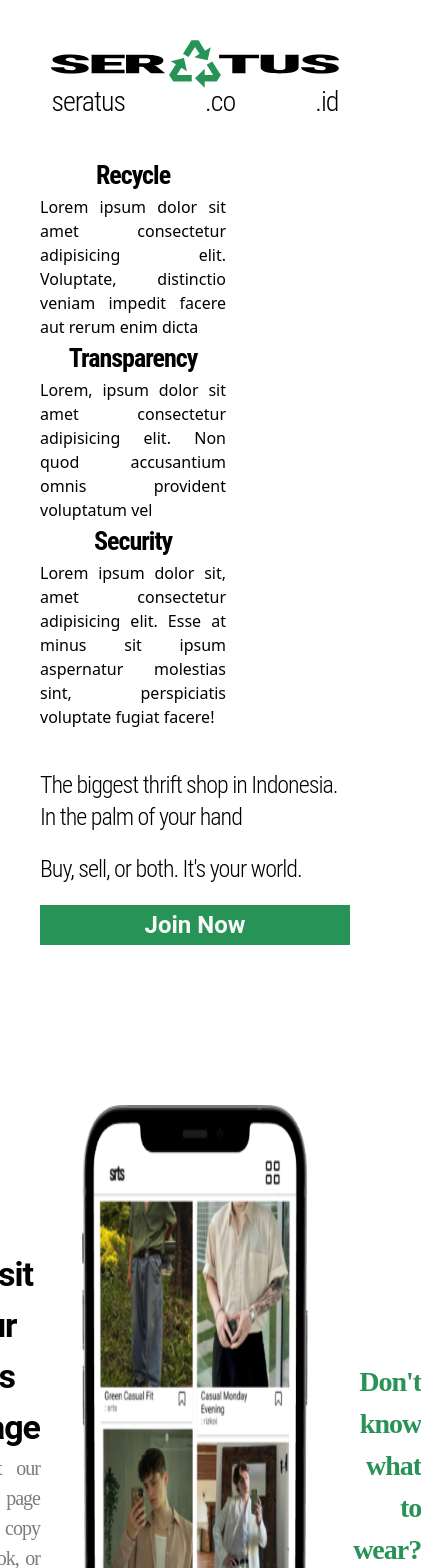
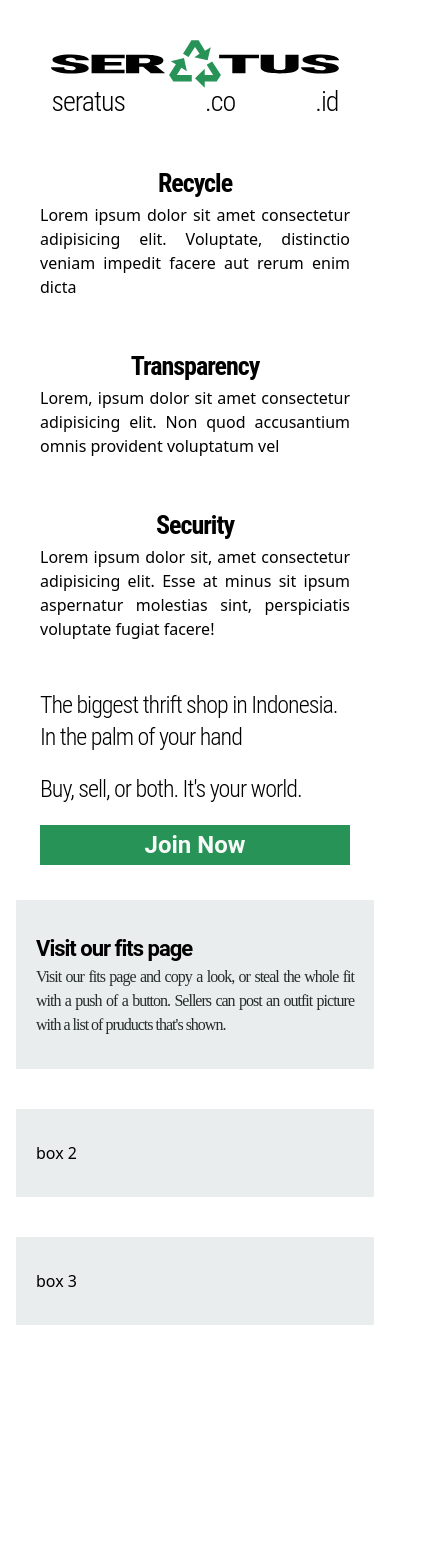
Before and after one commit to rzsoeharto/srts, a React (Create React App) app: page / in a window 390 px wide. Shown: the top 1568 px of the page, 421 px wide, since content can reach past the window. After the commit the page ends 1325 px from the top, so only its background shows below. Built offline with nearby package versions, Linux system fonts and the light colour scheme.

Commit message:
cleaned section 1 & 2  for mobile

```diff
--- a/src/components/OfferingSection.jsx
+++ b/src/components/OfferingSection.jsx
@@ -1,8 +1,8 @@
 import React from "react";
-import { offers } from ".//offeringData";
+import { offers } from "./offeringData";
 import { useState } from "react";
 
-const OfferingSection = ({ children }) => {
+function OfferingSection() {
   const [activeTab, setActiveTab] = useState(1);
   const offering = offers.find((p) => p.id.toString() === activeTab.toString());
 
@@ -22,16 +22,16 @@ const OfferingSection = ({ children }) => {
     }
   };
 
-  console.log(activeTab);
   return (
     <>
-      <div className="flex flex-row place-content-center pt-42">
+      <div className="pt-32 sm:pt-10">
+        <div className="flex flex-row place-content-center pt-6 pb-20 md:hidden">
           <div className="flex flex-col w-96 pt-36">
             <h1 className="landingHeader">{offering.title}</h1>
             <p className="protoText text-justify">{offering.subText}</p>
           </div>
-        <img src={offering.img} alt="" className="transition-transform" />
-        <div className="flex flex-row pt-64">
+          <img src={offering.img} alt="" />
+          <div className="flex flex-row pt-64 space-x-10">
             <div className="flex flex-col space-y-3">
               <p
                 className={
@@ -64,24 +64,39 @@ const OfferingSection = ({ children }) => {
                 Afraid of scam?
               </p>
             </div>
-          <div className="flex flex-col pt-7 space-y-8">
+            <div className="flex flex-col pt-8 space-y-8">
               <img
                 src="../../assets/icons/arrowUp.svg"
                 className="cursor-pointer"
                 onClick={handleMin}
-              alt=""
+                alt="-"
               />
               <img
                 src="../../assets/icons/arrowDown.svg"
                 className="cursor-pointer"
                 onClick={handlePlus}
-              alt=""
+                alt="+"
               />
+            </div>
+          </div>
+        </div>
+        <div className="hidden md:flex md:place-content-center">
+          <div className="flex-col space-y-10">
+            <div className="three-cards px-5 py-8 m-4">
+              <h1 className="landingHeader mbl">Visit our fits page</h1>
+              <p className="protoMbl text-justify">
+                Visit our fits page and copy a look, or steal the whole fit with
+                a push of a button. Sellers can post an outfit picture with a
+                list of pruducts that's shown.
+              </p>
+            </div>
+            <div className="three-cards px-5 py-8 m-4">box 2</div>
+            <div className="three-cards px-5 py-8 m-4">box 3</div>
           </div>
         </div>
       </div>
     </>
   );
-};
+}
 
 export default OfferingSection;
--- a/src/components/offeringData.js
+++ b/src/components/offeringData.js
@@ -4,7 +4,7 @@ export const offers = [
     title: "Visit our fits page",
     img: "../../assets/prototypes/visitPage.png",
     subText:
-      "Visit our fits page and copy a look, or steal the whole fit with a push of a button. Sellers can post an outfit picture with a list of pruducts that’s worn.",
+      "Visit our fits page and copy a look, or steal the whole fit with a push of a button. Sellers can post an outfit picture with a list of pruducts that’s shown.",
   },
   {
     id: 2,
--- a/src/index.css
+++ b/src/index.css
@@ -5,12 +5,24 @@
 @import url("https://fonts.googleapis.com/css2?family=Poppins:wght@100;200;300;400;500;600;700;800;900&family=Roboto+Condensed:ital,wght@0,300;0,400;0,700;1,300;1,400;1,700&family=Roboto:wght@100;300;400;500;700;900&display=swap");
 
 :root {
+  /* Main Colours */
   --black: #101010;
   --white: #f9f9f9;
-  --gray: #7c7c7c;
+  --gray: #b9bebe;
 
-  /* For accents */
+  /*------------------------------------------------------------- Secondary Colours----------------------------------------------------------------- */
+  --black-2: #242c2c;
+  --gray-2: #eaeded;
   --accent: #289357;
+}
+
+body::-webkit-scrollbar {
+  display: none;
+}
+
+.three-cards {
+  background-color: var(--gray-2);
+  border-radius: 1px;
 }
 
 .input-md {
@@ -24,18 +36,19 @@
   padding: 1rem;
 }
 
+.inputLabel {
+  font-family: "Roboto";
+  font-weight: 600;
+  font-size: 16px;
+  letter-spacing: 0px;
+}
+
+/* ----------------------------------------------Fonts & things that has to do with text---------------------------------------------------- */
 .logo-lg {
   font-family: "Roboto Condensed";
   font-weight: 700;
   font-size: 28px;
   letter-spacing: -1px;
-}
-
-.inputLabel {
-  font-family: "Roboto";
-  font-weight: 600;
-  font-size: 16px;
-  letter-spacing: 0px;
 }
 
 .logo-lg:hover {
@@ -49,44 +62,11 @@
   letter-spacing: -1px;
 }
 
-.landingHeader {
-  font-family: "Roboto";
-  font-weight: 700;
-  font-size: 34px;
-  letter-spacing: -1px;
-}
-
-.protoText {
-  font-family: "Poppins";
-  font-weight: 400;
-  color: var(--gray);
-  font-size: 20px;
-  letter-spacing: -1px;
-}
-
-.offersOptions {
-  font-family: "Poppins";
-  font-weight: 300;
-  color: var(--gray);
-  font-size: 28px;
-  letter-spacing: -1px;
-}
-
-.activeOptions {
-  color: var(--accent);
-  font-weight: 600;
-}
-
 .text-md {
   font-family: "Roboto Condensed";
   font-weight: 200;
   font-size: 26px;
   letter-spacing: -1px;
-}
-
-.bg-black {
-  background-color: var(--black);
-  color: var(--white);
 }
 
 .bold-lg {
@@ -108,6 +88,52 @@
   letter-spacing: -1px;
 }
 
+.landingHeader {
+  font-family: "Roboto";
+  font-weight: 700;
+  font-size: 34px;
+  letter-spacing: -1px;
+}
+
+.mbl {
+  font-size: 22px;
+}
+
+.protoText {
+  font-family: "Poppins";
+  font-weight: 400;
+  color: var(--black);
+  font-size: 20px;
+  letter-spacing: -1px;
+}
+
+.protoMbl {
+  font-family: "Poppins";
+  font-weight: 400;
+  color: var(--black-2);
+  font-size: 16px;
+  letter-spacing: -1px;
+}
+
+.offersOptions {
+  font-family: "Poppins";
+  font-weight: 300;
+  color: var(--gray1);
+  font-size: 28px;
+  letter-spacing: -1px;
+}
+
+.activeOptions {
+  color: var(--accent);
+  font-weight: 600;
+}
+
+.bg-black {
+  background-color: var(--black);
+  color: var(--white);
+}
+
+/* --------------------------------------------------------------- Buttons----------------------------------------------------------------- */
 .button-md {
   font-family: "roboto";
   font-size: 24px;
@@ -121,6 +147,7 @@
 .button-md:hover {
   background-color: var(--black);
 }
+
 .watermark {
   position: absolute;
   right: 0;
@@ -133,14 +160,11 @@
   border-color: var(--black);
 }
 
-.visible {
-  visibility: hidden;
-}
-
 .watermark a:hover {
   color: blue;
 }
 
+/* -----------------------------------------------------------------Interactions----------------------------------------------------------- */
 input::selection {
   background-color: var(--accent);
 }
@@ -164,5 +188,3 @@ button::selection {
 label::selection {
   background-color: var(--accent);
 }
-
-@media only screen and (max-width: );
--- a/src/pages/Landing.jsx
+++ b/src/pages/Landing.jsx
@@ -5,37 +5,7 @@ import OfferingSection from "../components/OfferingSection";
 function Landing() {
   return (
     <>
-      {/* <div className="flex flex-col py-30  space-y-48 h-screen lg:space-y-48 md:space-y-36">
-        <div className="flex place-content-center py-20">
-          <Link to="/">
-            <p className="logo-lg bg-black pl-2 pr-2">X00,</p>
-          </Link>
-        </div>
-        <div className="flex flex-row place-content-center w-screen space-x-72 lg:space-x-56 md:space-x-32 ">
-          <p className="text-lg">seratus</p>
-          <p className="text-lg">.co</p>
-          <p className="text-lg pr-16 md:pr-0">.id</p>
-        </div>
-        <div className="flex place-content-center pt-32">
-          <div className="flex flex-col space-y-5 md:w-96 md:text-sm">
-            <p className="text-md">
-              The biggest thrift shop in Indonesia. In the palm of your hand
-            </p>
-            <div className="flex flex-row place-content-center md:flex-col md:space-y-5">
-              <p className="text-lg pr-3 align-middle">
-                Buy, sell, or both. It's your world.
-              </p>
-              <button className="button-md px-7 lg:px-7 md:px-4 sm:px-2">
-                <Link to="/register">Join Now</Link>
-              </button>
-            </div>
-          </div>
-        </div>
-        <div>
-          <p>hello world</p>
-        </div>
-      </div> */}
-      <div className="flex flex-col py-30  space-y-20 h-screen md:space-y-0 md:px-10">
+      <div className="flex flex-col py-30  space-y-20 h-screen md:space-y-2 md:px-10">
         <div className="flex flex-col place-content-center py-10">
           <div className="flex place-content-center">
             <Link to="/" className="w-auto lg:w-96 md:w-72">
@@ -50,23 +20,23 @@ function Landing() {
         </div>
 
         {/* ------------------------------------------------------------- */}
-        {/* Our app's foundation */}
-        <div className="flex flex-row place-content-evenly md:flex-col md:place-content-center">
-          <div className="flex flex-wrap w-1/5 place-content-evenly md:w-3/5">
+
+        <div className="flex flex-row place-content-evenly md:flex-col md:place-content-center md:space-y-12">
+          <div className="flex flex-wrap w-1/5 place-content-evenly md:w-full">
             <h1 className="text-md bold">Recycle</h1>
             <p className="text-justify">
               Lorem ipsum dolor sit amet consectetur adipisicing elit.
               Voluptate, distinctio veniam impedit facere aut rerum enim dicta
             </p>
           </div>
-          <div className="flex flex-wrap w-1/5 place-content-evenly md:w-3/5">
+          <div className="flex flex-wrap w-1/5 place-content-evenly md:w-full">
             <h1 className="text-md bold">Transparency</h1>
             <p className="text-justify">
               Lorem, ipsum dolor sit amet consectetur adipisicing elit. Non quod
               accusantium omnis provident voluptatum vel
             </p>
           </div>
-          <div className="flex flex-wrap w-1/5 place-content-evenly md:w-3/5">
+          <div className="flex flex-wrap w-1/5 place-content-evenly md:w-full">
             <h1 className="text-md bold">Security</h1>
             <p className="text-justify">
               Lorem ipsum dolor sit, amet consectetur adipisicing elit. Esse at
@@ -91,8 +61,8 @@ function Landing() {
             </div>
           </div>
         </div>
-        <OfferingSection />
       </div>
+      <OfferingSection />
     </>
   );
 }
```
Lines whose indentation alone changed are shown as unchanged.
